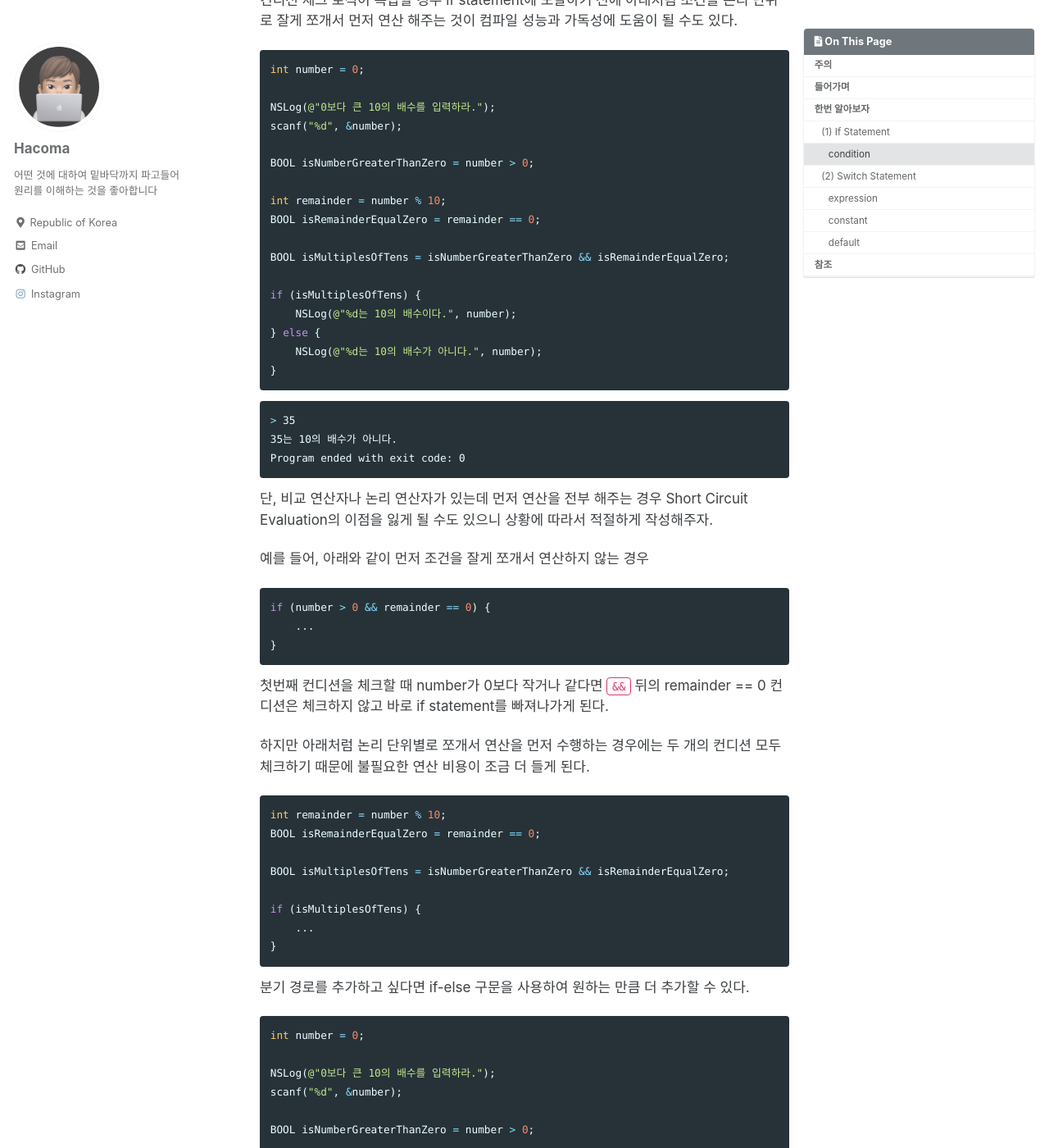
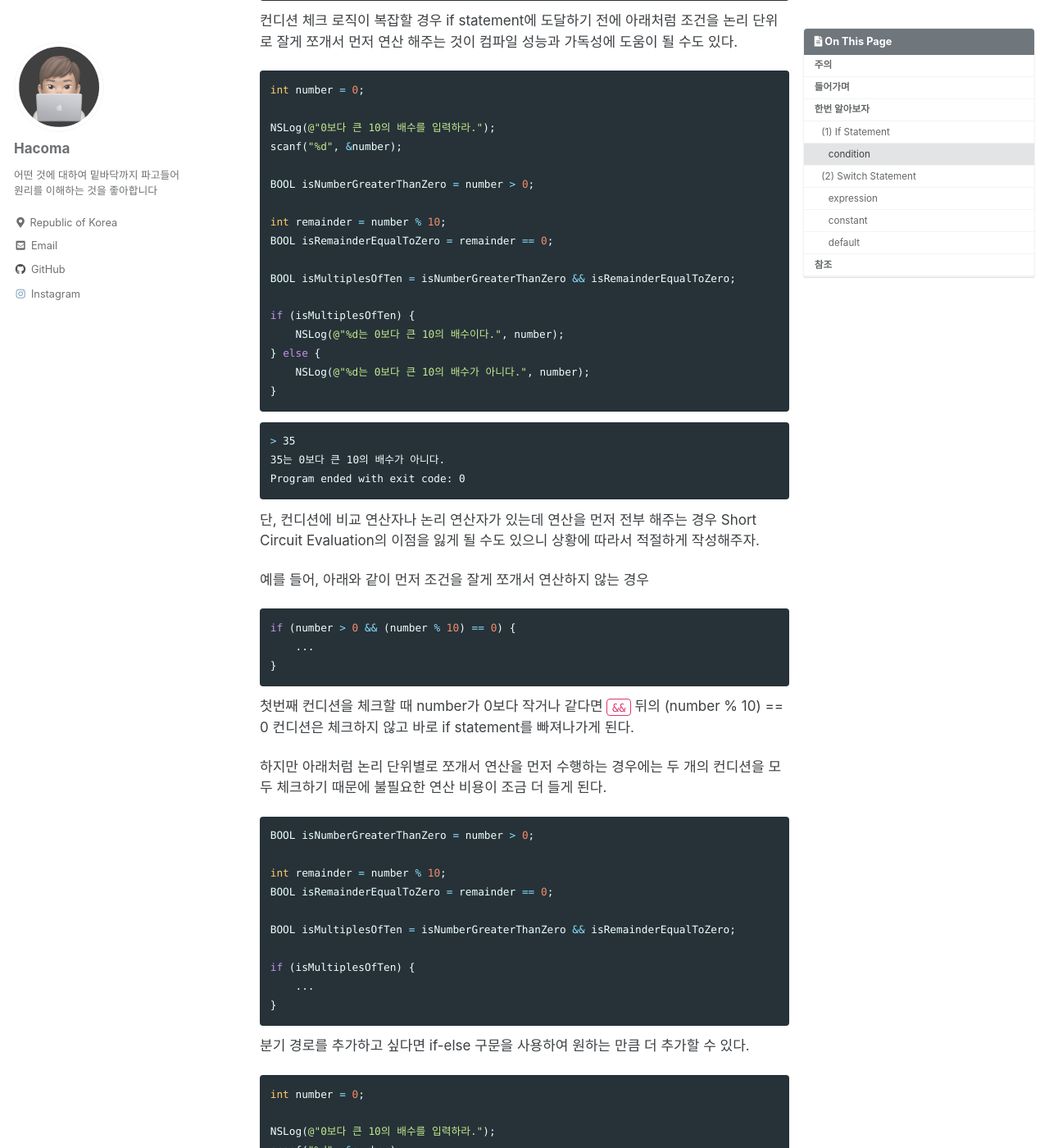
Before and after one commit to hacoma/hacoma.github.io, a Jekyll site: the page built from _posts/development/language/objective-c/2020-07-05-branch-statements.md, in a window 1280 px wide and 1400 px high, scrolled down 1784 px. Shown: the whole window at 82% size. Built offline with Jekyll 4.4.1, drawn with Linux system fonts in a browser that asks for light colours; cached includes are drawn as plain includes; comment, search, counter and statistics services are not loaded; some of the changed text lies outside the part shown.

Commit message:
fix: Modify post [Objective-C] 조건문 - Branch Statements

````diff
--- a/_posts/development/language/objective-c/2020-07-05-branch-statements.md
+++ b/_posts/development/language/objective-c/2020-07-05-branch-statements.md
@@ -61,15 +61,15 @@ scanf("%d", &number);
 int remainder = number % 10;
 
 if (number > 0 && remainder == 0) {
-    NSLog(@"%d는 10의 배수이다.", number);
+    NSLog(@"%d는 0보다 큰 10의 배수이다.", number);
 } else {
-    NSLog(@"%d는 10의 배수가 아니다.", number);
+    NSLog(@"%d는 0보다 큰 10의 배수가 아니다.", number);
 }
 ```
 
 ```bash
 > 200
-200는 10의 배수이다.
+200는 0보다 큰 10의 배수이다.
 Program ended with exit code: 0
 ```
 
@@ -84,44 +84,46 @@ scanf("%d", &number);
 BOOL isNumberGreaterThanZero = number > 0;
 
 int remainder = number % 10;
-BOOL isRemainderEqualZero = remainder == 0;
+BOOL isRemainderEqualToZero = remainder == 0;
 
-BOOL isMultiplesOfTens = isNumberGreaterThanZero && isRemainderEqualZero;
+BOOL isMultiplesOfTen = isNumberGreaterThanZero && isRemainderEqualToZero;
 
-if (isMultiplesOfTens) {
-    NSLog(@"%d는 10의 배수이다.", number);
+if (isMultiplesOfTen) {
+    NSLog(@"%d는 0보다 큰 10의 배수이다.", number);
 } else {
-    NSLog(@"%d는 10의 배수가 아니다.", number);
+    NSLog(@"%d는 0보다 큰 10의 배수가 아니다.", number);
 }
 ```
 
 ```bash
 > 35
-35는 10의 배수가 아니다.
+35는 0보다 큰 10의 배수가 아니다.
 Program ended with exit code: 0
 ```
 
-단, 비교 연산자나 논리 연산자가 있는데 먼저 연산을 전부 해주는 경우 Short Circuit Evaluation의 이점을 잃게 될 수도 있으니 상황에 따라서 적절하게 작성해주자.
+단, 컨디션에 비교 연산자나 논리 연산자가 있는데 연산을 먼저 전부 해주는 경우 Short Circuit Evaluation의 이점을 잃게 될 수도 있으니 상황에 따라서 적절하게 작성해주자.
 
 예를 들어, 아래와 같이 먼저 조건을 잘게 쪼개서 연산하지 않는 경우
 
 ```objectivec
-if (number > 0 && remainder == 0) {
+if (number > 0 && (number % 10) == 0) {
     ...
 }
 ```
 
-첫번째 컨디션을 체크할 때 number가 0보다 작거나 같다면 `&&` 뒤의 remainder == 0 컨디션은 체크하지 않고 바로 if statement를 빠져나가게 된다.
+첫번째 컨디션을 체크할 때 number가 0보다 작거나 같다면 `&&` 뒤의 (number % 10) == 0 컨디션은 체크하지 않고 바로 if statement를 빠져나가게 된다.
 
-하지만 아래처럼 논리 단위별로 쪼개서 연산을 먼저 수행하는 경우에는 두 개의 컨디션 모두 체크하기 때문에 불필요한 연산 비용이 조금 더 들게 된다.
+하지만 아래처럼 논리 단위별로 쪼개서 연산을 먼저 수행하는 경우에는 두 개의 컨디션을 모두 체크하기 때문에 불필요한 연산 비용이 조금 더 들게 된다.
 
 ```objectivec
+BOOL isNumberGreaterThanZero = number > 0;
+
 int remainder = number % 10;
-BOOL isRemainderEqualZero = remainder == 0;
+BOOL isRemainderEqualToZero = remainder == 0;
 
-BOOL isMultiplesOfTens = isNumberGreaterThanZero && isRemainderEqualZero;
+BOOL isMultiplesOfTen = isNumberGreaterThanZero && isRemainderEqualToZero;
 
-if (isMultiplesOfTens) {
+if (isMultiplesOfTen) {
     ...
 }
 ```
@@ -137,18 +139,18 @@ scanf("%d", &number);
 BOOL isNumberGreaterThanZero = number > 0;
 
 int remainder = number % 10;
-BOOL isRemainderEqualZero = remainder == 0;
+BOOL isRemainderEqualToZero = remainder == 0;
 
 if (isNumberGreaterThanZero == NO) {
     NSLog(@"0보다 큰 10의 배수를 입력하라고 했다.");
-} else if (isRemainderEqualZero == NO) {
+} else if (isRemainderEqualToZero == NO) {
     NSLog(@"%d는 10의 배수가 아니다.", number);
 } else {
-    NSLog(@"%d는 10의 배수이다.", number);
+    NSLog(@"%d는 0보다 큰 10의 배수이다.", number);
 }
 ```
 
-또한, 단순히 경로 추가 뿐만 아니라 위의 예시처럼 컨디션 체크를 단일 논리 단위로 수행할 수 있어서 여러 컨디션 케이스를 하나씩 쳐내면서 최종 목표 도달의 경로를 보다 명확히 표현할 수 있다.
+또한, 단순히 경로 추가 뿐만 아니라 위의 예시처럼 컨디션 체크를 단일 논리 단위로 수행할 수 있어서 여러 컨디션 케이스를 하나씩 쳐내면서 최종 목표까지의 도달 경로를 보다 명확히 표현할 수 있다.
 
 ## (2) Switch Statement
 
````
Also changed, not shown: other parts of _posts/development/language/objective-c/2020-07-05-branch-statements.md (+1 -1 lines).
